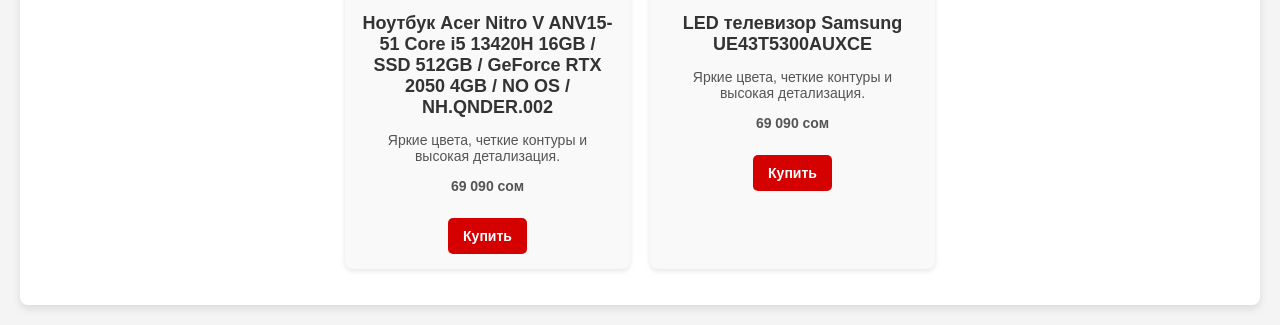
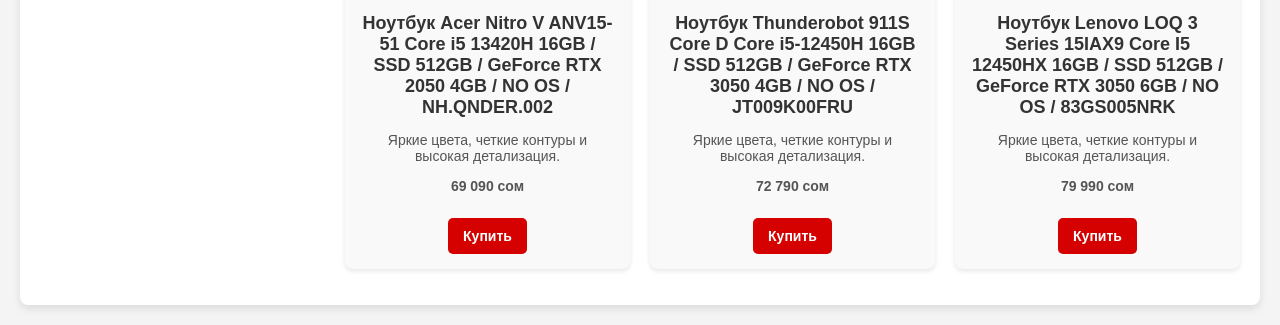
Before and after one commit to islamwww111/sulpakshop, a Flask app: page / in a window 1280 px wide. Shown: the part 1845-2170 px from the top of the page. Run offline with Flask 3, Linux system fonts and the light colour scheme; data comes from the database, SQL or seed files in the repository.

Commit message:
Update index.html

```diff
--- a/сулпак/templates/index.html
+++ b/сулпак/templates/index.html
@@ -1,4 +1,5 @@
-<!DOCTYPE html>
+
+  <!DOCTYPE html>
 <html lang="ru">
 <head>
     <meta charset="UTF-8">
@@ -142,14 +143,23 @@
                 <a href="https://www.sulpak.kg/g/noutbuki_acer_nitro_5__anv15_51__i5165sg25n" class="buy-button" target="_blank">Купить</a>
         </li>
         </ul>
-        <!-- Телевизор LG -->
-        <li class="product-item">
-            <img src="https://object.pscloud.io/cms/cms/Photo/img_0_95_1687_0.webp" alt="Телевизор LG 43LM5772PLA">
-            <h2>LED телевизор Samsung UE43T5300AUXCE</h2>
-            <p>Яркие цвета, четкие контуры и высокая детализация.</p>
-            <p><strong>69 090 сом</strong></p>
-            <a href="https://www.sulpak.kg/g/noutbuki_acer_nitro_5__anv15_51__i5165sg25n" class="buy-button" target="_blank">Купить</a>
+            <!-- Телевизор LG -->
+            <li class="product-item">
+                <img src="https://object.pscloud.io/cms/cms/Photo/img_0_62_3174_0_1_aMFj7J.webp" alt="Телевизор LG 43LM5772PLA">
+                <h2>Ноутбук Thunderobot 911S Core D Core i5-12450H 16GB / SSD 512GB / GeForce RTX 3050 4GB / NO OS / JT009K00FRU</h2>
+                <p>Яркие цвета, четкие контуры и высокая детализация.</p>
+                <p><strong>72 790 сом</strong></p>
+                <a href="https://www.sulpak.kg/g/noutbuki_acer_nitro_5__anv15_51__i5165sg25n" class="buy-button" target="_blank">Купить</a>
         </li>
+            <!-- Телевизор LG -->
+            <li class="product-item">
+                <img src="https://object.pscloud.io/cms/cms/Photo/img_0_62_3190_0_1_rmxjNq.webp" alt="Телевизор LG 43LM5772PLA">
+                <h2>Ноутбук Lenovo LOQ 3 Series 15IAX9 Core I5 12450HX 16GB / SSD 512GB / GeForce RTX 3050 6GB / NO OS / 83GS005NRK</h2>
+                <p>Яркие цвета, четкие контуры и высокая детализация.</p>
+                <p><strong>79 990 сом</strong></p>
+                <a href="https://www.sulpak.kg/g/noutbuki_acer_nitro_5__anv15_51__i5165sg25n" class="buy-button" target="_blank">Купить</a>
+        </li>
+
     </div>
 </body>
 </html>
```
